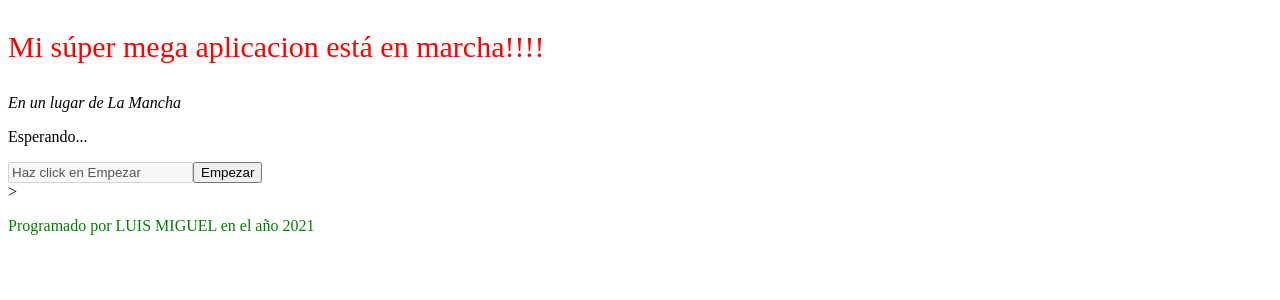
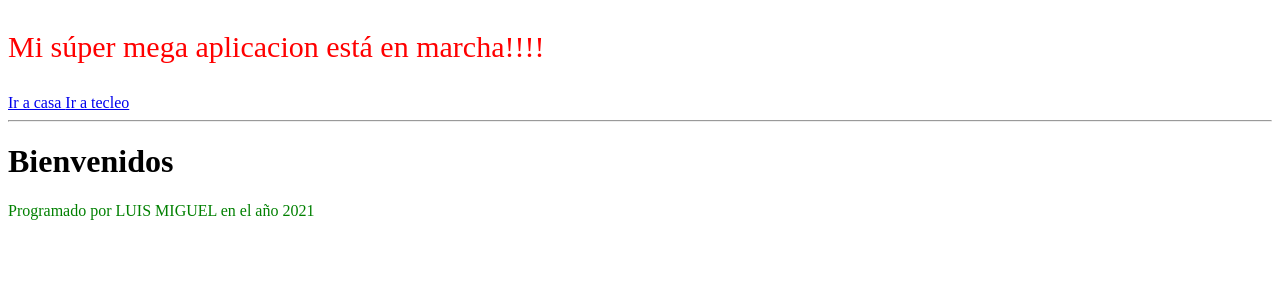
Before and after one commit to vs-web-dev-2/ng-luismi, an Angular app: page / in a window 1280 px wide. Shown: the top 300 px of the page. Built offline with nearby package versions, Linux system fonts and the light colour scheme.

Commit message:
enlazamos componente portal

```diff
--- a/src/app/app-routing.module.ts
+++ b/src/app/app-routing.module.ts
@@ -1,7 +1,18 @@
 import { NgModule } from '@angular/core';
 import { RouterModule, Routes } from '@angular/router';
+import { PortalComponent } from './portal/portal.component';
+import { TecleoComponent } from './tecleo/tecleo/tecleo.component';
 
-const routes: Routes = [];
+const routes: Routes = [
+  {
+    path: '',
+    component: PortalComponent
+  },
+  {
+    path: "tecleo",
+    component: TecleoComponent
+  }
+];
 
 @NgModule({
   imports: [RouterModule.forRoot(routes)],
--- a/src/app/app.component.html
+++ b/src/app/app.component.html
@@ -1,4 +1,3 @@
 <app-cabecera></app-cabecera>
 <router-outlet></router-outlet>
-<app-tecleo></app-tecleo>
 <app-pie></app-pie>
--- a/src/app/cabecera/cabecera.component.html
+++ b/src/app/cabecera/cabecera.component.html
@@ -1,3 +1,8 @@
 <header>
     <p> {{ title }} está en marcha!!!! </p>
+    <nav>
+        <a routerLink="./">Ir a casa </a>
+        <a routerLink="./tecleo">Ir a tecleo</a>
+    </nav>
 </header>
+<hr>
--- /dev/null
+++ b/src/app/portal/portal.component.html
@@ -0,0 +1 @@
+<h1>Bienvenidos</h1>
--- /dev/null
+++ b/src/app/portal/portal.component.ts
@@ -0,0 +1,15 @@
+import { Component, OnInit } from '@angular/core';
+
+@Component({
+  selector: 'app-portal',
+  templateUrl: './portal.component.html',
+  styleUrls: ['./portal.component.css']
+})
+export class PortalComponent implements OnInit {
+
+  constructor() { }
+
+  ngOnInit(): void {
+  }
+
+}
```
Also changed, not shown: src/app/portal/portal.module.ts (added, +18 -0 lines), src/app/portal/portal.component.css (added), 1 other file (tests, documents, lock files or other folders).
